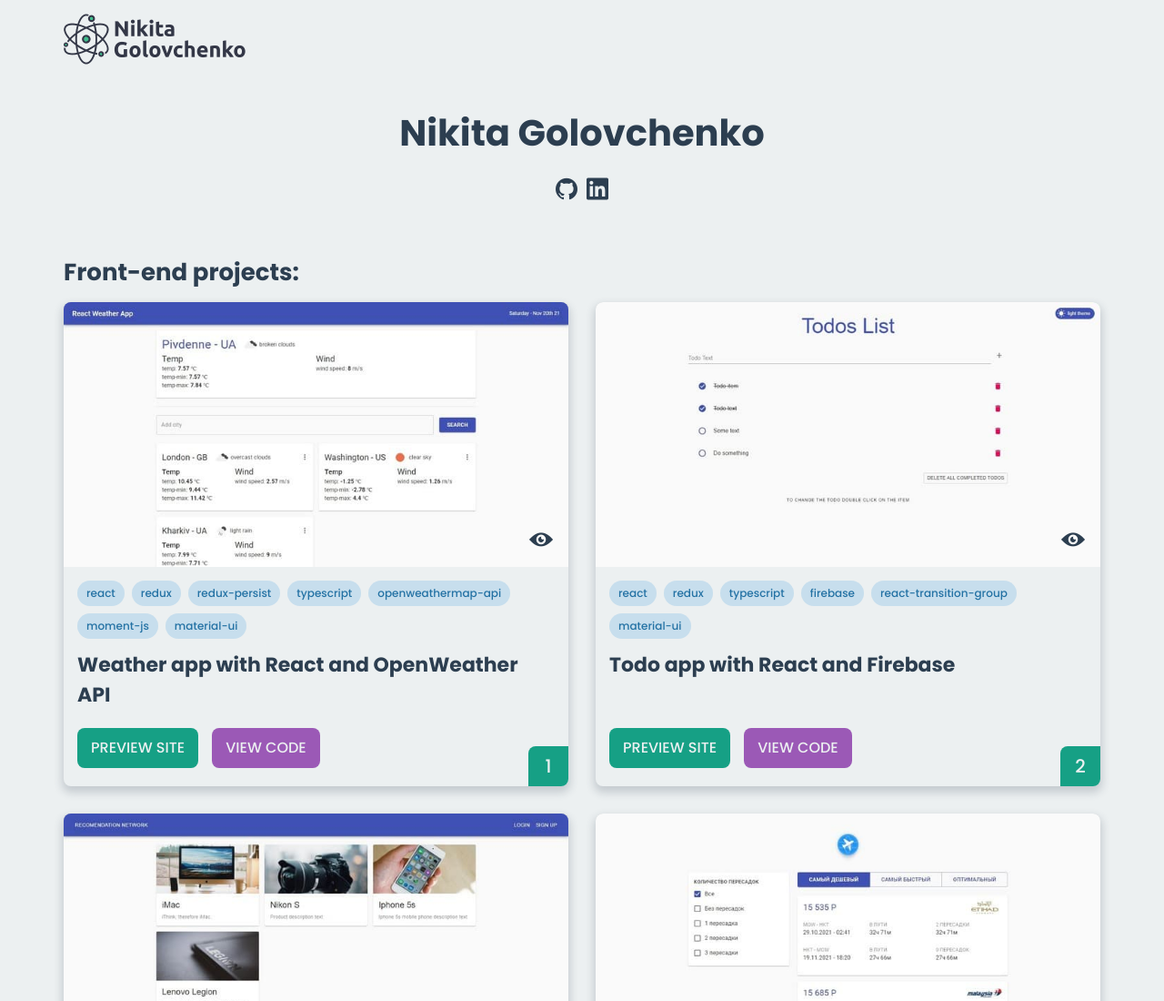
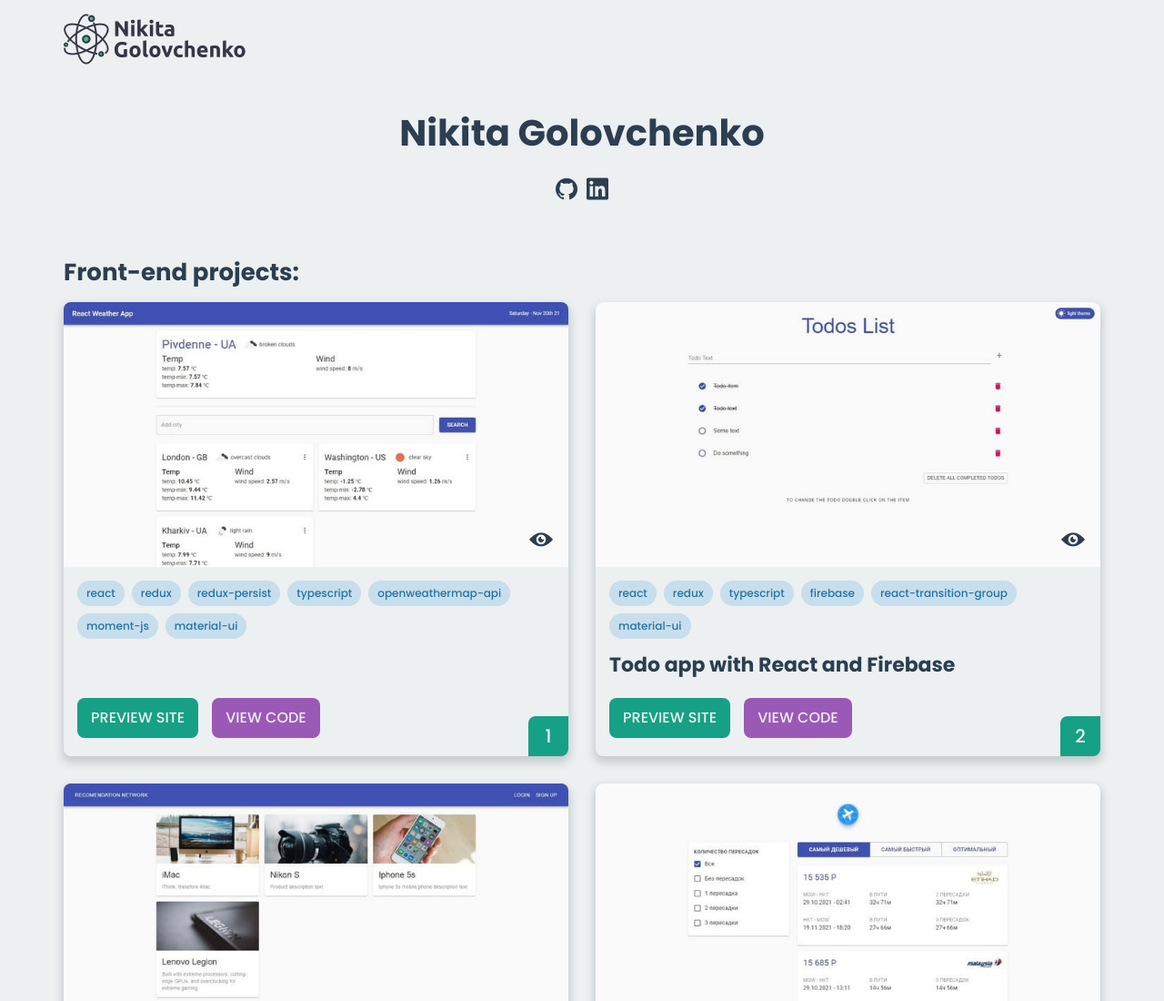
Before and after one commit to nikitagolovchenko/nikitagolovchenko.github.io, a plain HTML site: page index.html in a window 1280 px wide. Shown: the top 1100 px of the page at 91% size. Drawn offline with Linux system fonts and the light colour scheme.

Commit message:
Update index.html

```diff
--- a/index.html
+++ b/index.html
@@ -81,7 +81,7 @@
                           <span class="tag">material-ui</span>
                         </li>
                       </ul>
-                      <h3><a href="https://nikitagolovchenko.github.io/test-tasks-weather/" target="_blank">Weather app with React and OpenWeather API</a></h3>
+                      <h3><a href="https://nikitagolovchenko.github.io/test-tasks-weather/" target="_blank"></a></h3>
                     </div>
                     <div class="card-footer">
                       <a href="https://nikitagolovchenko.github.io/test-tasks-weather/" class="btn btn-primary" target="_blank">Preview site</a>
```
